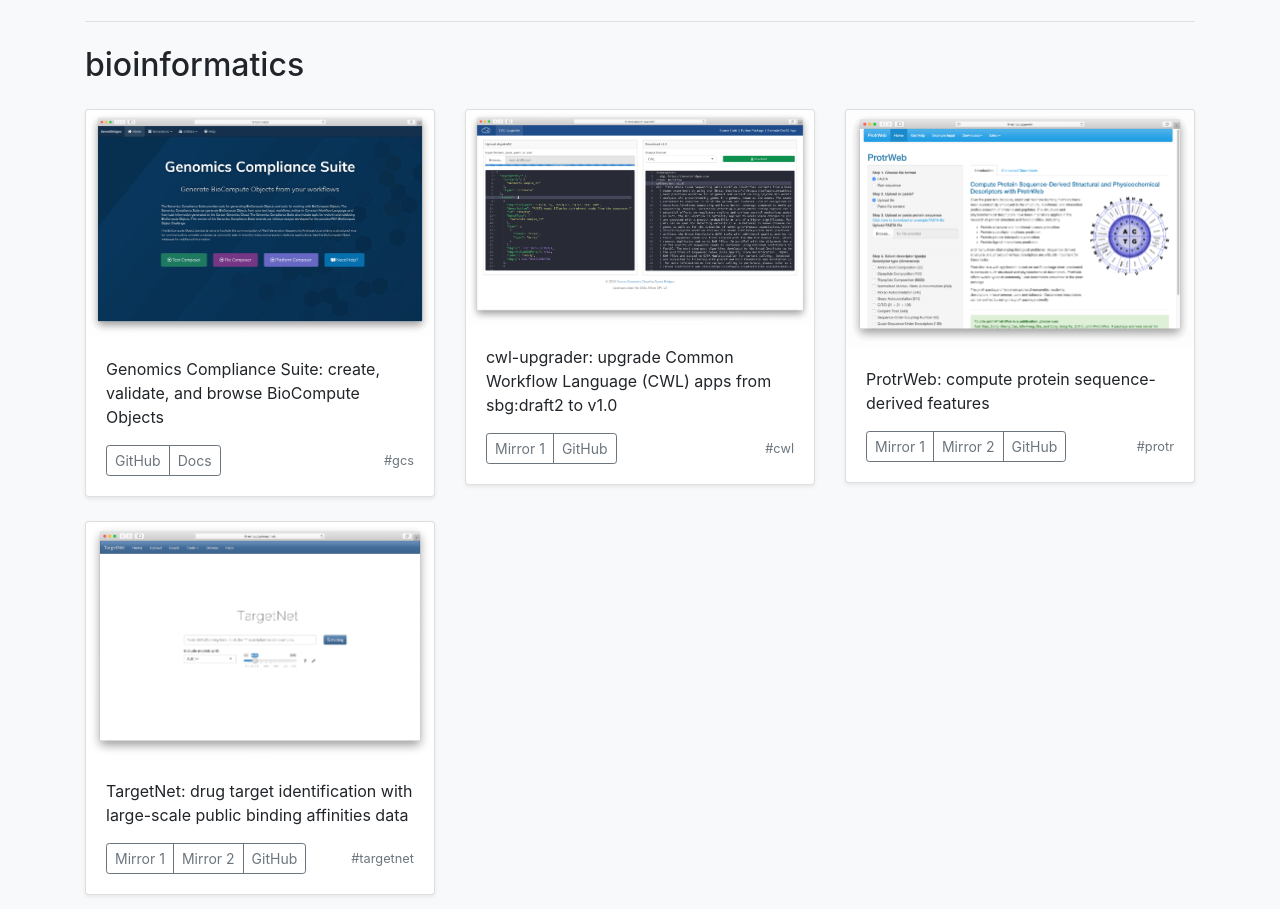
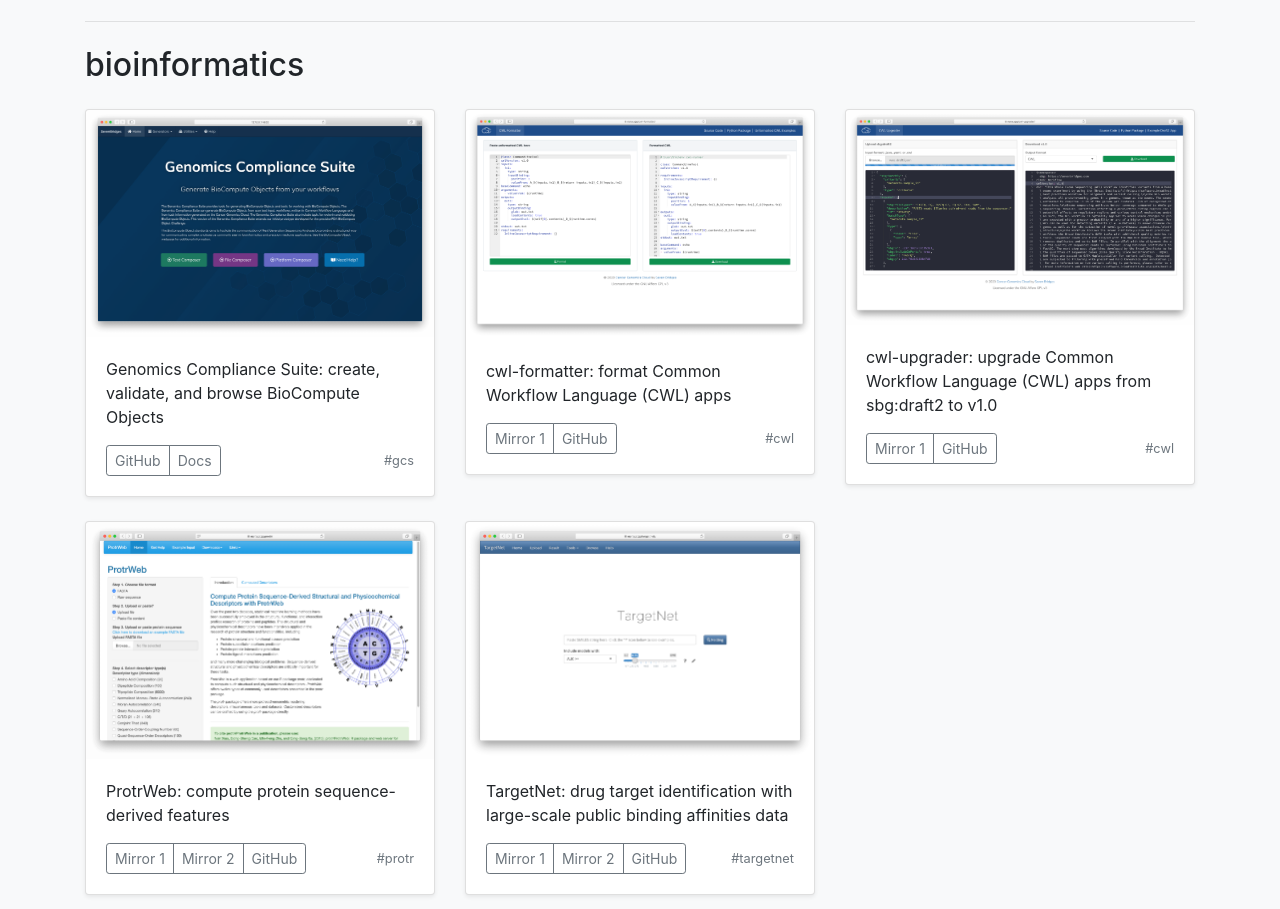
Before and after one commit to nanxstats/nanx.app, a plain HTML site: page index.html in a window 1280 px wide. Shown: the part 1364-2273 px from the top of the page. Drawn offline with nearby package versions, Linux system fonts and the light colour scheme.

Commit message:
add cwl-formatter

```diff
--- a/index.html
+++ b/index.html
@@ -192,6 +192,27 @@
 
           <div class="col-md-4">
             <div class="card mb-4 shadow-sm">
+              <a href="https://nanx.app/cwl-formatter/">
+                <img class="card-img-top" src="assets/image/cwl-formatter.png" alt="">
+              </a>
+              <div class="card-body">
+                <p class="card-text">cwl-formatter: format Common Workflow Language (CWL) apps
+                </p>
+                <div class="d-flex justify-content-between align-items-center">
+                  <div class="btn-group">
+                    <a class="btn btn-sm btn-outline-secondary" href="https://nanx.app/cwl-formatter/"
+                      role="button">Mirror 1</a>
+                    <a class=" btn btn-sm btn-outline-secondary" href="https://github.com/nanxstats/cwl-formatter"
+                      role="button">GitHub</a>
+                  </div>
+                  <small class="text-muted">#cwl</small>
+                </div>
+              </div>
+            </div>
+          </div>
+
+          <div class="col-md-4">
+            <div class="card mb-4 shadow-sm">
               <a href="https://nanx.app/cwl-upgrader/">
                 <img class="card-img-top" src="assets/image/cwl-upgrader.png" alt="">
               </a>
```
Also changed, not shown: assets/image/cwl-formatter.png (added).
